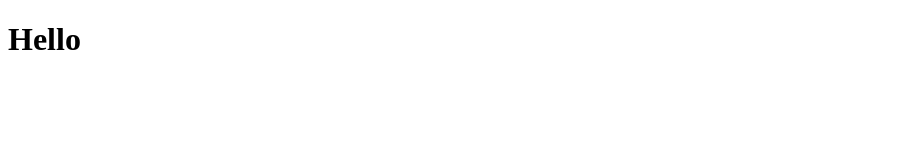
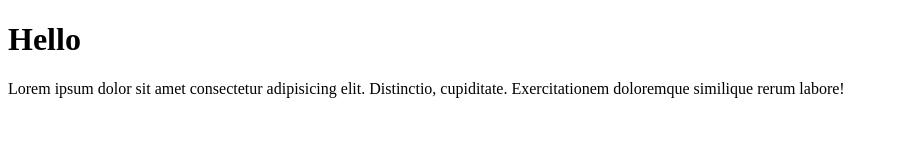
Before and after one commit to shubhamsarochh/html-css-project, a plain HTML site: page index.html in a window 1280 px wide. Shown: the whole page, without its empty margins (0-898 px from the left). Drawn offline with Linux system fonts and the light colour scheme.

Commit message:
add readem.md file

```diff
--- a/index.html
+++ b/index.html
@@ -8,5 +8,6 @@
 </head>
 <body>
     <h1> Hello</h1>
+    <p>Lorem ipsum dolor sit amet consectetur adipisicing elit. Distinctio, cupiditate. Exercitationem doloremque similique rerum labore!</p>
 </body>
 </html>
```
